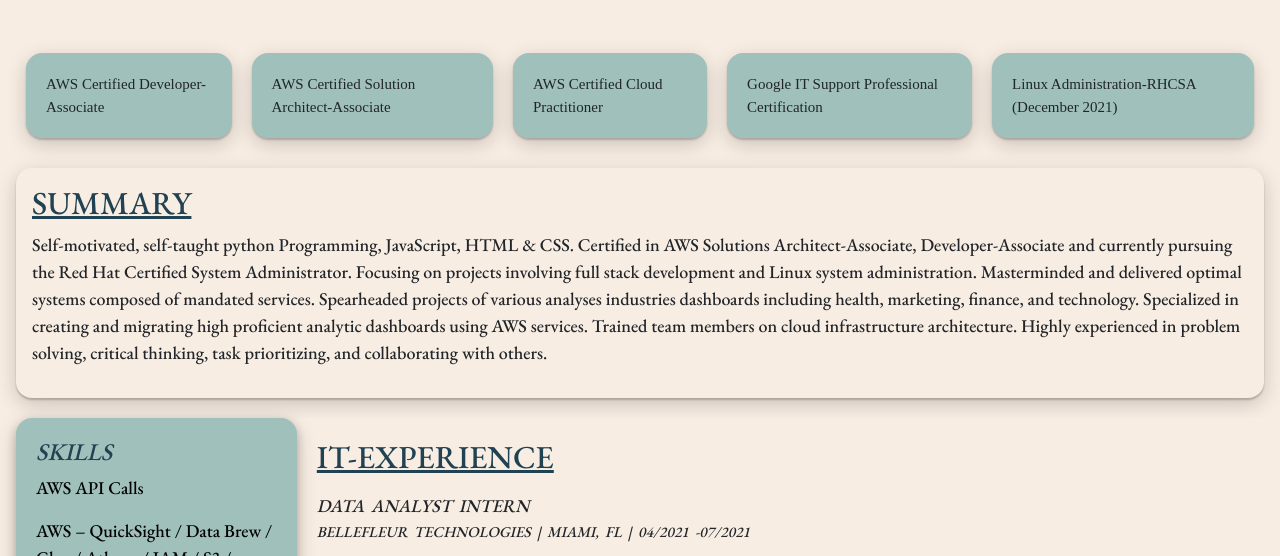
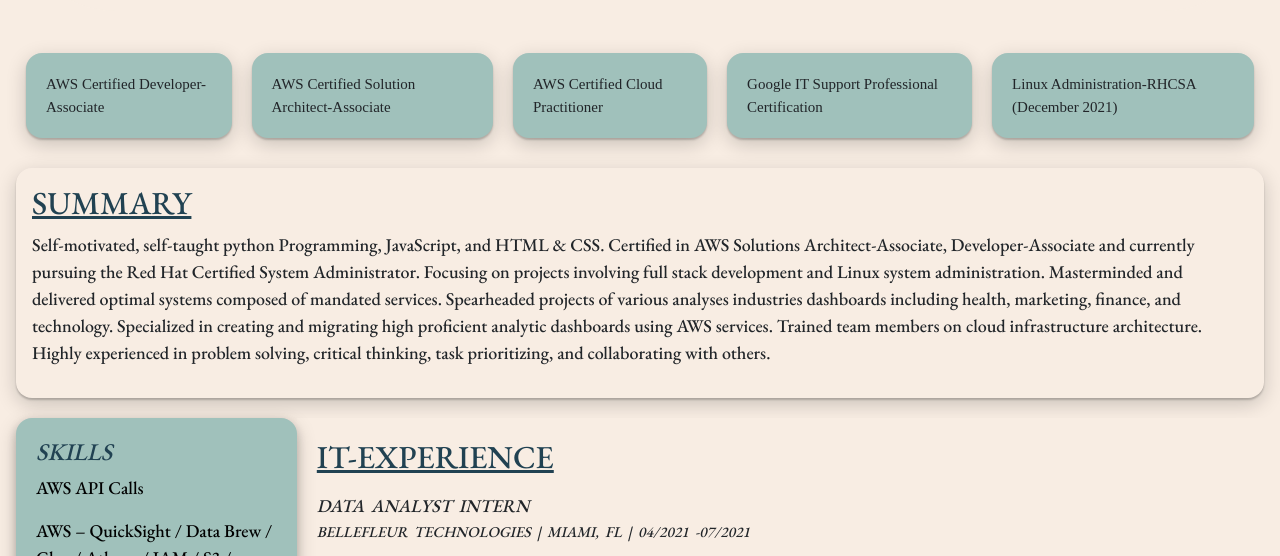
Before and after one commit to Valery-Hyppolite/My-Resume, a plain HTML site: page index.html in a window 1280 px wide. Shown: the part 212-768 px from the top of the page. Drawn offline with nearby package versions, Linux system fonts and the light colour scheme; a web font is replaced by a local one.

Commit message:
Update index.html

```diff
--- a/index.html
+++ b/index.html
@@ -43,7 +43,7 @@
 
         <div class="aboutme">
             <h2><u>SUMMARY</u></h2>
-            <p>Self-motivated, self-taught python Programming, JavaScript, HTML & CSS. Certified in AWS Solutions Architect-Associate, Developer-Associate and currently pursuing the Red Hat Certified System Administrator. Focusing on projects involving full stack development and Linux system administration. Masterminded and delivered optimal systems composed of mandated services. Spearheaded projects of various analyses industries dashboards including health, marketing, finance, and technology. Specialized in creating and migrating high proficient analytic dashboards using AWS services. Trained team members on cloud infrastructure architecture. Highly experienced in problem solving, critical thinking, task prioritizing, and collaborating with others.</p>
+            <p>Self-motivated, self-taught python Programming, JavaScript, and HTML & CSS. Certified in AWS Solutions Architect-Associate, Developer-Associate and currently pursuing the Red Hat Certified System Administrator. Focusing on projects involving full stack development and Linux system administration. Masterminded and delivered optimal systems composed of mandated services. Spearheaded projects of various analyses industries dashboards including health, marketing, finance, and technology. Specialized in creating and migrating high proficient analytic dashboards using AWS services. Trained team members on cloud infrastructure architecture. Highly experienced in problem solving, critical thinking, task prioritizing, and collaborating with others.</p>
         </div>
 
 
```
